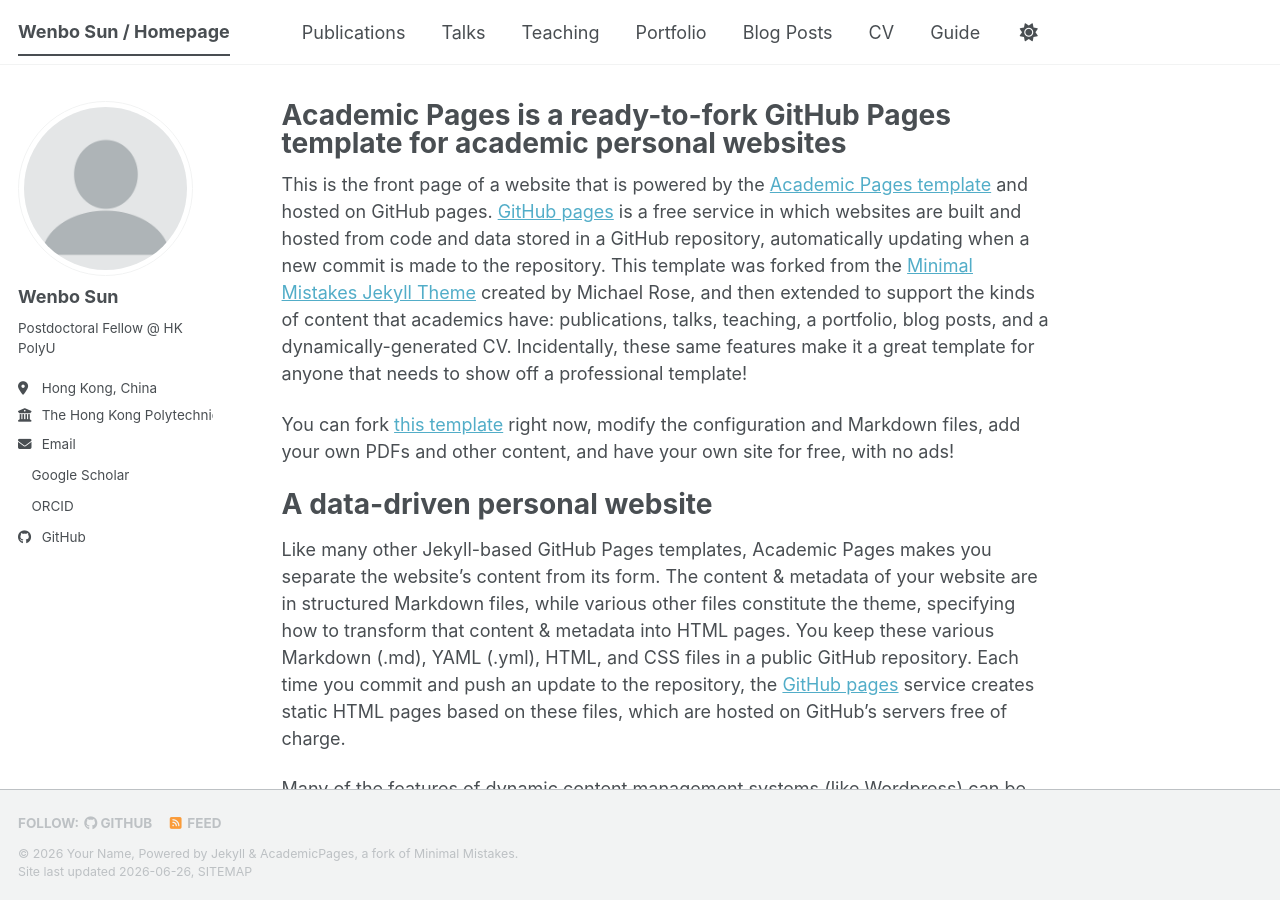
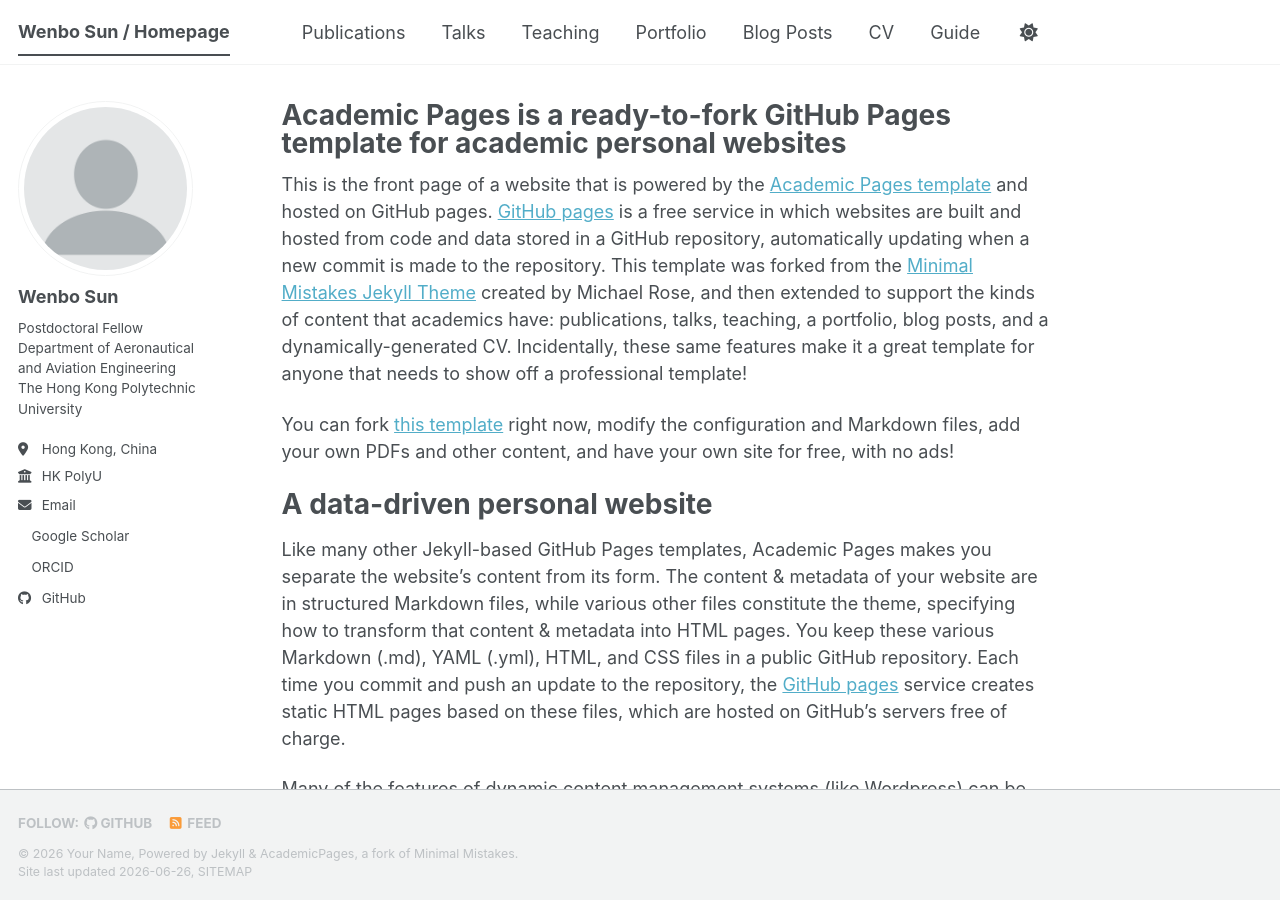
Before and after one commit to sunwb5050/sunwb5050.github.io, a Jekyll site: the page built from _pages/about.md, in a window 1280 px wide and 900 px high. Built offline with Jekyll 4.4.1, drawn with Linux system fonts in a browser that asks for light colours; a style sheet for code colours, icons or effects is not loaded.

Commit message:
Update _config.yml

```diff
--- a/_config.yml
+++ b/_config.yml
@@ -26,9 +26,12 @@
   avatar           : "profile.png"
   name             : "Wenbo Sun"
   pronouns         : # example: "she/her"
-  bio              : "Postdoctoral Fellow @ HK PolyU"
+  bio              : |
+    Postdoctoral Fellow <br>
+    Department of Aeronautical and Aviation Engineering <br>
+    The Hong Kong Polytechnic University <br>
   location         : "Hong Kong, China"
-  employer         : "The Hong Kong Polytechnic University"
+  employer         : "HK PolyU"
   uri              : # URL
   email            : "wbsun.sun@polyu.edu.hk"
 
```
